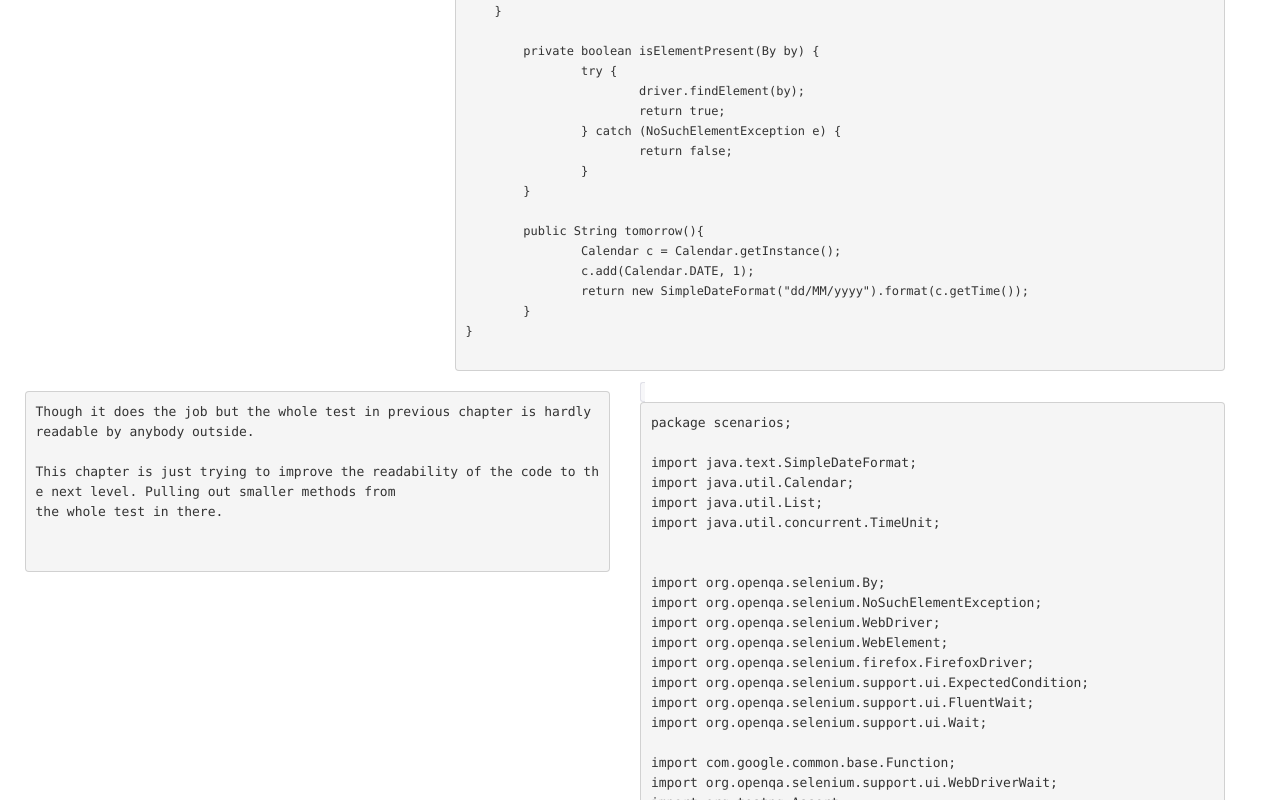
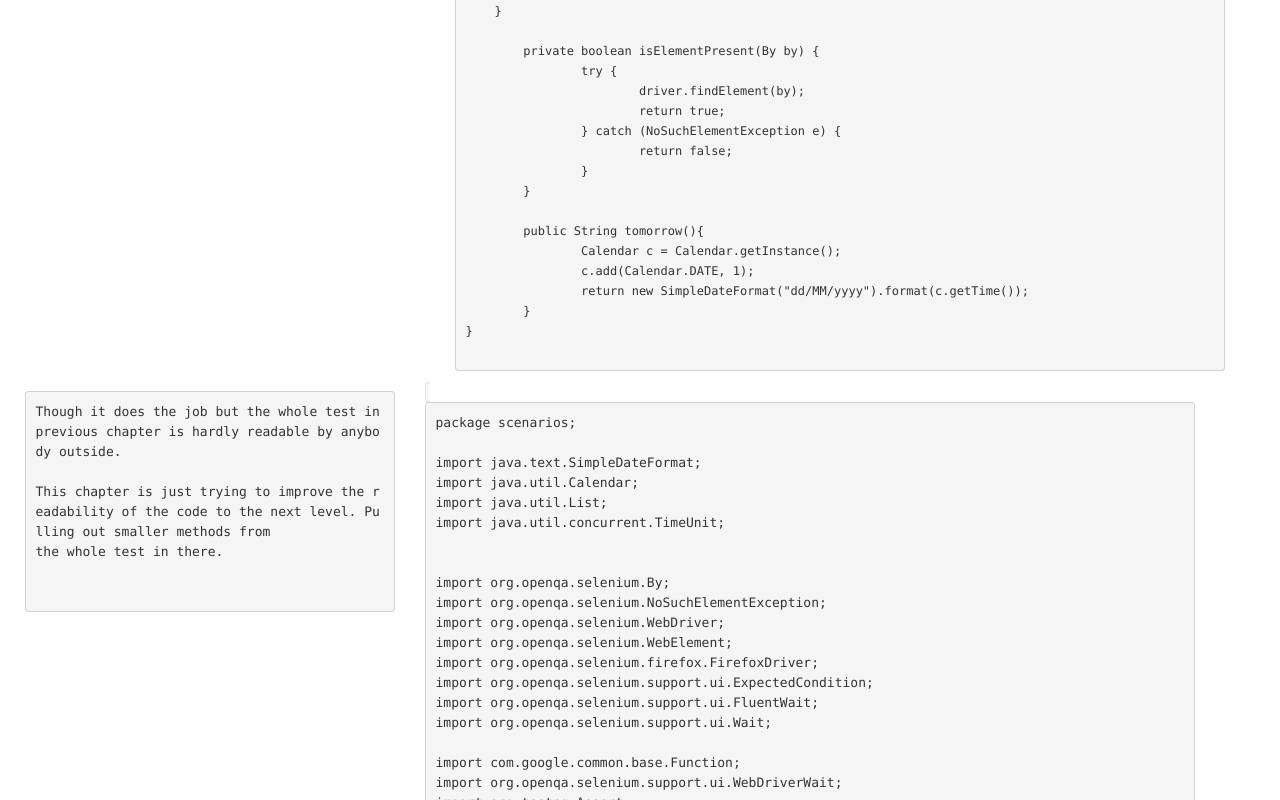
Before and after one commit to tvarchive/cleartriptests, a plain HTML site: page index.html in a window 1280 px wide. Shown: the part 2000-2800 px from the top of the page. Drawn offline with nearby package versions, Linux system fonts and the light colour scheme; files that its build step writes are made by us from their sources.

Commit message:
adding bootstrap

```diff
--- a/index.html
+++ b/index.html
@@ -159,8 +159,8 @@ public class Chapter_01_temp_TheFirstSeleniumTest {
 	  	</p>
 	  </div>
 
-	  <div class="row-fluid">
-	  	<div class="span6 offset 2">
+	  <div class="row">
+	  	<div class="span4">
 	  		<p><pre>
 Though it does the job but the whole test in previous chapter is hardly readable by anybody outside.
 
@@ -169,7 +169,7 @@ the whole test in there.
 
 	  		</pre></p>
 	  	</div>
-	  	<div class="span6 offset 2">
+	  	<div class="span8">
 	  		<code><pre>
 package scenarios;
 
```
